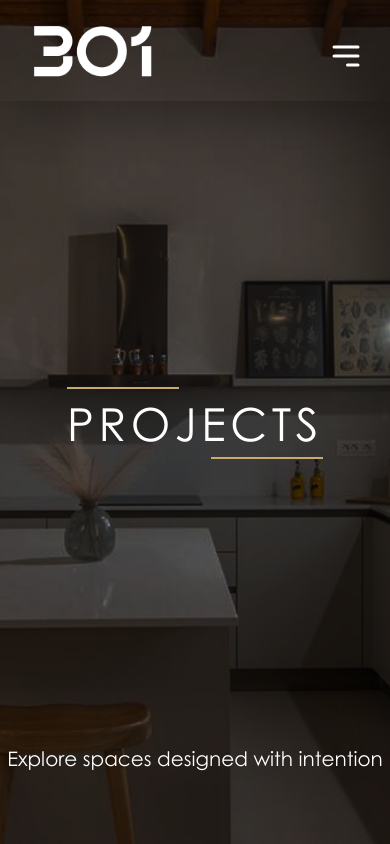
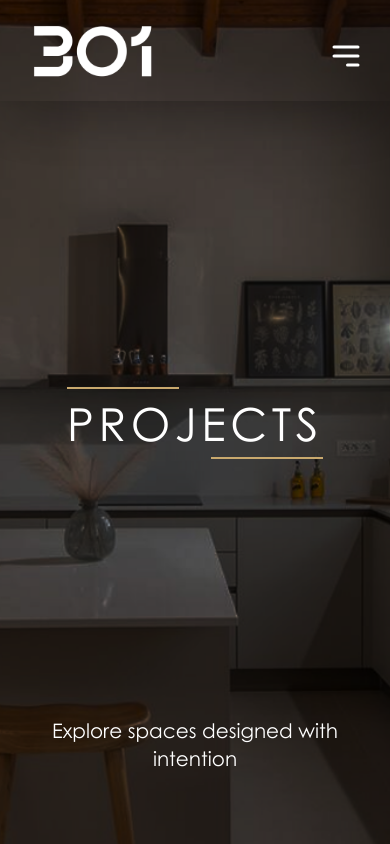
Before and after one commit to sotdask/301, a React (Vite) app: page /projects in a window 390 px wide. Shown: the top 844 px of the page. Built offline with nearby package versions, Linux system fonts and the light colour scheme.

Commit message:
added padding to projects hero

```diff
--- a/src/components/projects/Hero.jsx
+++ b/src/components/projects/Hero.jsx
@@ -3,7 +3,7 @@ import { projectshero } from "../../assets";
 
 const Hero = () => {
   return (
-    <section className="relative isolate min-h-svh w-full md:min-h-dvh">
+    <section className="section-padding relative isolate min-h-svh w-full md:min-h-dvh">
       <img
         src={projectshero}
         alt=""
```
